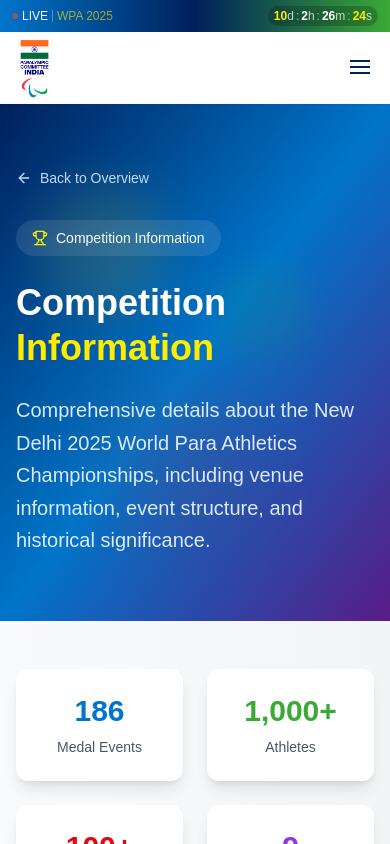
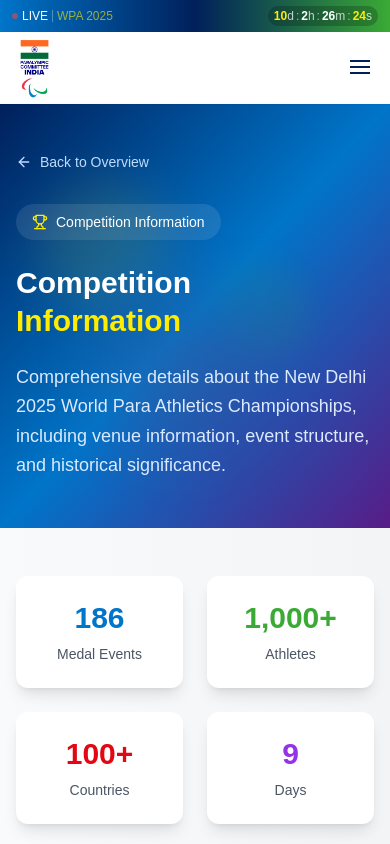
Before and after one commit to DSeT-Consulting/PCI-New-Combined, a Next.js app in the folder PCI/: page /wpa-new-delhi-2025/competition-info in a window 390 px wide. Shown: the top 844 px of the page. Built offline with nearby package versions, Linux system fonts and the light colour scheme.

Commit message:
feat: new competition-info page all screen compactible

```diff
--- a/PCI/src/app/(global)/wpa-new-delhi-2025/competition-info/page.tsx
+++ b/PCI/src/app/(global)/wpa-new-delhi-2025/competition-info/page.tsx
@@ -37,7 +37,7 @@
 
 // Page Header Component
 const PageHeader: React.FC = () => (
-    <section className="relative bg-gradient-to-br from-paralympic-navy via-paralympic-blue to-purple-900 text-white py-16 sm:py-20">
+    <section className="relative bg-gradient-to-br from-paralympic-navy via-paralympic-blue to-purple-900 text-white py-12 sm:py-20">
         {/* Background Pattern */}
         <div className="absolute inset-0 opacity-10">
             <div className="absolute top-20 left-10 w-32 h-32 bg-paralympic-yellow rounded-full blur-xl"></div>
@@ -58,12 +58,12 @@
                     <span className="font-medium text-sm">Competition Information</span>
                 </div>
 
-                <h1 className="text-4xl sm:text-5xl lg:text-6xl font-bold leading-tight mb-6">
+                <h1 className="text-3xl sm:text-4xl md:text-5xl lg:text-6xl font-bold leading-tight mb-6">
                     Competition
                     <span className="block text-paralympic-yellow">Information</span>
                 </h1>
 
-                <p className="text-xl text-blue-100 leading-relaxed">
+                <p className="text-lg sm:text-xl text-blue-100 leading-relaxed">
                     Comprehensive details about the New Delhi 2025 World Para Athletics Championships, including venue information, event structure, and historical significance.
                 </p>
             </div>
@@ -300,7 +300,7 @@
                         <p className="text-gray-600 text-sm">Access qualification criteria and guides</p>
                     </div>
                 </Link>
-                <Link href="/wpa-new-delhi-2025/support" className="block">
+                <Link href="/contact" className="block">
                     <div className="bg-white rounded-xl p-6 shadow-lg hover:shadow-xl transition-all duration-300 hover:scale-105">
                         <ExternalLink className="h-8 w-8 text-orange-600 mb-4" />
                         <h3 className="font-bold text-gray-900 mb-2">Support</h3>
--- a/PCI/src/app/(global)/wpa-new-delhi-2025/page.tsx
+++ b/PCI/src/app/(global)/wpa-new-delhi-2025/page.tsx
@@ -304,9 +304,9 @@
 
 // Quick Info Section Component
 const QuickInfoSection: React.FC = () => (
-    <section className="py-12 sm:py-16 bg-gradient-to-r from-gray-50 to-gray-100">
+    <section className="py-10 sm:py-16 bg-gradient-to-r from-gray-50 to-gray-100">
         <div className="container mx-auto px-4 sm:px-6">
-            <div className="grid grid-cols-1 sm:grid-cols-2 lg:grid-cols-4 gap-6 sm:gap-8">
+            <div className="grid grid-cols-2 lg:grid-cols-4 gap-x-4 gap-y-6 sm:gap-8">
                 <div className="bg-white rounded-xl sm:rounded-2xl p-4 sm:p-6 shadow-lg hover:shadow-xl transition-shadow duration-300">
                     <div className="flex items-center gap-3 sm:gap-4">
                         <div className="p-2 sm:p-3 bg-paralympic-blue/10 rounded-lg sm:rounded-xl">
```
